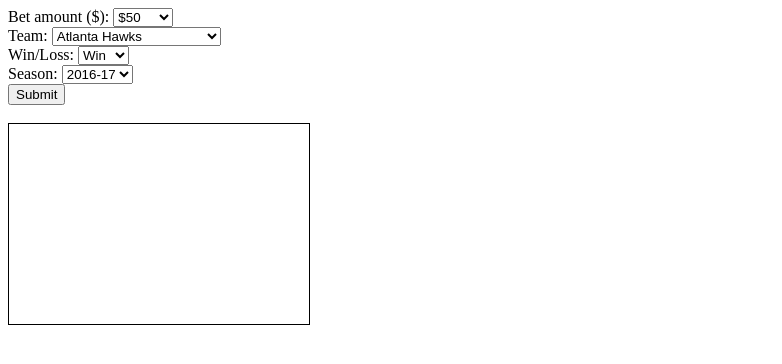
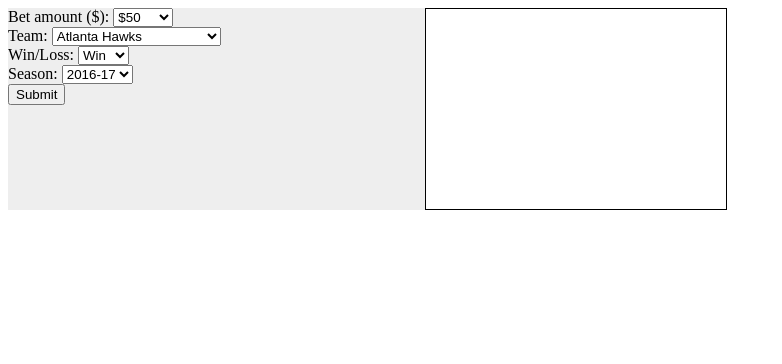
Before and after one commit to nikhilNathwani/Moneyline, a Flask app: page / in a window 1280 px wide. Shown: the top 364 px of the page, without its empty margins (0-782 px from the left). Run offline with Flask 2, Linux system fonts and the light colour scheme.

Commit message:
Updated the HTML and styles to split the page into a sidebar and main content, and start styling the sidebar

```diff
--- a/static/css/styles.css
+++ b/static/css/styles.css
@@ -1,21 +1,24 @@
-<!-- CSS for the UI filters and results -->
-
-label {
-  display: inline-block;
-  width: 80px;
+#container {
+  display: flex;
 }
 
-input[type="text"] {
-  width: 200px;
+#sidebar {
+  width: 33%; /* set the width of the sidebar */
+  background-color: #eee; /* add a background color for illustration */
 }
 
-#results-container {
+#main-content {
+  flex: 1; /* take up the remaining space */
+  background-color: #fff; /* add a background color for illustration */
+}
+
+#main-content > #results-container {
   border: 1px solid black;
   width: 300px;
   height: 200px;
   overflow-y: scroll;
 }
 
-#results-container > div {
+#main-content > #results-container > div {
   padding: 5px;
 }
--- a/templates/index.html
+++ b/templates/index.html
@@ -4,6 +4,9 @@
     <link rel="stylesheet" href="/static/css/styles.css">
   </head>
   <body>
+    <div id="container">
+      <div id="sidebar">
+        <div id="input">
           <!-- HTML for the UI filters and results -->
           <label for="bet-input">Bet amount ($):</label>
           <select id="bet-input">
@@ -24,12 +27,15 @@
           <select id="season-input">
             <!-- options will be generated by JavaScript -->
           </select>
-    <br>
+        </div>
+        <div id="submit">
           <button id="submit-button">Submit</button>
-
-
-    <br><br>
+        </div>
+      </div>
+      <div id="main-content">
         <div id="results-container"></div>
+      </div>
+    </div>
 
     <!-- include the JavaScript file that generates the dropdown options -->
     <script src="/static/js/dropdown-options.js"></script>
```
Lines whose indentation alone changed are shown as unchanged.
